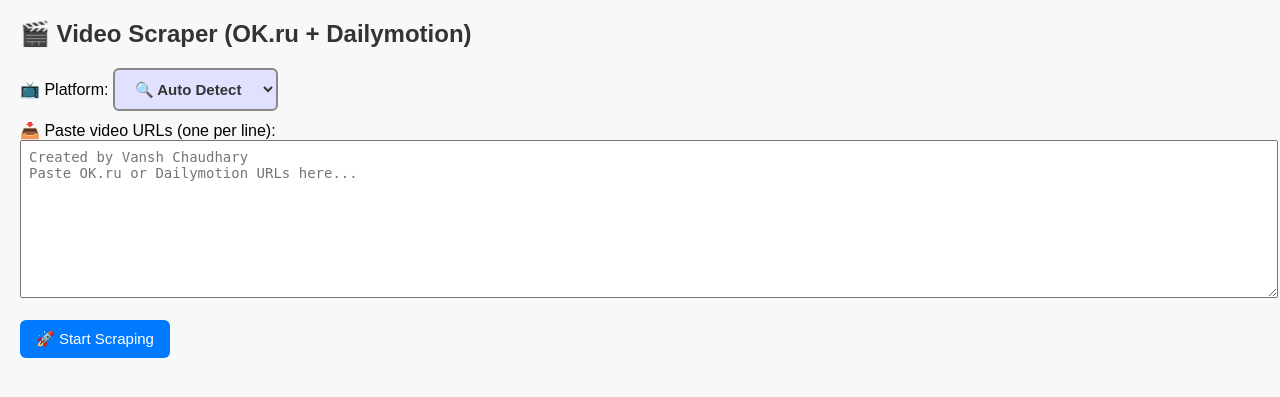
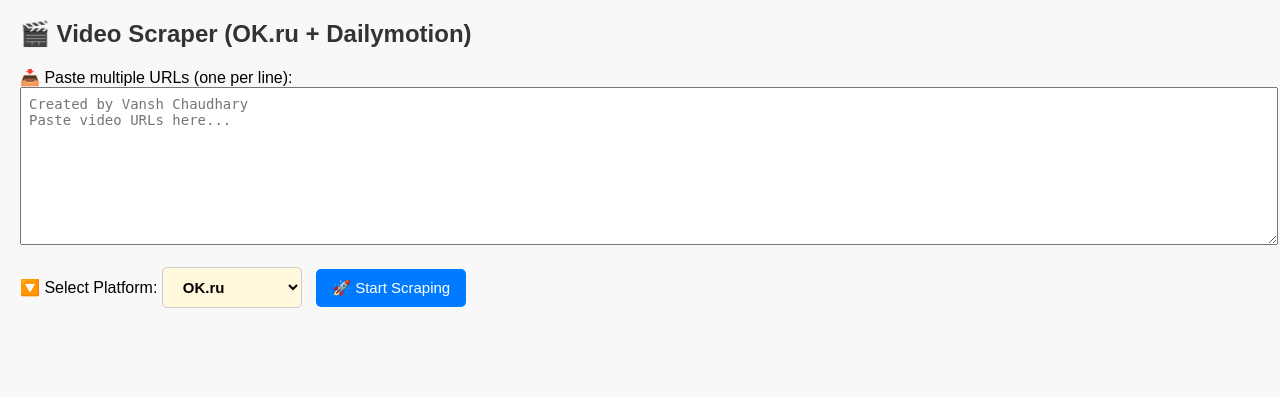
Before and after one commit to vchaudhary-eng/ok-scraper, a FastAPI app: page / in a window 1280 px wide. Shown: the top 397 px of the page. Run offline with FastAPI, Linux system fonts and the light colour scheme.

Commit message:
Update index.html

```diff
--- a/templates/index.html
+++ b/templates/index.html
@@ -2,7 +2,7 @@
 <html lang="en">
 <head>
   <meta charset="UTF-8">
-  <title>🎬 Video Scraper (OK.ru + Dailymotion)</title>
+  <title>🎬 Video Scraper</title>
   <style>
     body { font-family: Arial, sans-serif; margin: 20px; background: #f8f8f8; }
     h2 { color: #333; }
@@ -10,19 +10,17 @@
     button, select {
       padding: 10px 16px;
       font-size: 15px;
-      border-radius: 6px;
-      border: none;
+      border-radius: 5px;
+      border: 1px solid #ccc;
+      margin-right: 10px;
       cursor: pointer;
     }
+    button { background: #007BFF; color: white; border: none; }
+    button:hover { background: #0056b3; }
     select {
-      background: #e0e0ff;
-      color: #333;
-      margin-bottom: 10px;
+      background: #fff8dc;
       font-weight: bold;
-      border: 2px solid #888;
     }
-    button { background: #007BFF; color: white; }
-    button:hover { background: #0056b3; }
     table { width: 100%; border-collapse: collapse; margin-top: 20px; }
     th, td { padding: 8px; border: 1px solid #ccc; font-size: 14px; }
     th { background: #eee; }
@@ -37,16 +35,14 @@
   <h2>🎬 Video Scraper (OK.ru + Dailymotion)</h2>
 
   <form id="scrapeForm">
-    <label>📺 Platform:</label>
+    <label>📥 Paste multiple URLs (one per line):</label><br>
+    <textarea id="urlInput" placeholder="Created by Vansh Chaudhary&#10;Paste video URLs here..."></textarea>
+    <br><br>
+    <label>🔽 Select Platform:</label>
     <select id="platformSelect">
-      <option value="auto">🔍 Auto Detect</option>
-      <option value="okru">🟠 OK.ru</option>
-      <option value="dailymotion">🔵 Dailymotion</option>
+      <option value="okru">OK.ru</option>
+      <option value="dailymotion">Dailymotion</option>
     </select>
-    <br>
-    <label>📥 Paste video URLs (one per line):</label><br>
-    <textarea id="urlInput" placeholder="Created by Vansh Chaudhary&#10;Paste OK.ru or Dailymotion URLs here..."></textarea>
-    <br><br>
     <button type="submit">🚀 Start Scraping</button>
   </form>
 
@@ -54,8 +50,16 @@
 
   <table id="resultsTable" style="display:none;">
     <thead>
-      <tr id="headerRow">
-        <!-- Dynamic headers will be inserted here -->
+      <tr>
+        <th>#</th>
+        <th>URL</th>
+        <th>Title</th>
+        <th>Duration</th>
+        <th>Upload Date</th>
+        <th>Views</th>
+        <th>Channel Name</th>
+        <th>Subscribers</th>
+        <th>Profile URL</th>
       </tr>
     </thead>
     <tbody></tbody>
@@ -67,58 +71,28 @@
     const table = document.getElementById('resultsTable');
     const tbody = table.querySelector('tbody');
     const copyBtn = document.getElementById('copyBtn');
-    const headerRow = document.getElementById('headerRow');
     const platformSelect = document.getElementById('platformSelect');
-
-    function getHeaders(platform) {
-      if (platform === "dailymotion") {
-        return ["#", "URL", "Title", "Duration", "Upload Date", "Views", "Likes", "Description", "Tags", "Channel Name", "Subscribers", "Profile URL"];
-      } else {
-        return ["#", "URL", "Title", "Duration", "Upload Date", "Views", "Channel Name", "Subscribers", "Profile URL"];
-      }
-    }
-
-    function updateTableHeaders(platform) {
-      const headers = getHeaders(platform);
-      headerRow.innerHTML = headers.map(h => `<th>${h}</th>`).join('');
-    }
 
     form.addEventListener('submit', async function (e) {
       e.preventDefault();
       const urls = textarea.value.trim().split('\n').filter(Boolean);
-      const selectedPlatform = platformSelect.value;
+      const platform = platformSelect.value;
+      tbody.innerHTML = '';
       if (urls.length === 0) return;
 
-      tbody.innerHTML = '';
       table.style.display = 'table';
       copyBtn.style.display = 'inline-block';
 
       for (let i = 0; i < urls.length; i++) {
         const url = urls[i];
         const row = tbody.insertRow();
-        row.innerHTML = `<td>${i + 1}</td><td>${url}</td><td colspan="11" class="loading">⏳ Scraping...</td>`;
+        row.innerHTML = `<td>${i + 1}</td><td>${url}</td><td colspan="7" class="loading">⏳ Scraping...</td>`;
 
         try {
-          const res = await fetch(`/api/scrape?url=${encodeURIComponent(url)}`);
+          const res = await fetch(`/api/scrape?url=${encodeURIComponent(url)}&platform=${platform}`);
           const data = await res.json();
 
-          const isDM = url.includes("dailymotion.com");
-          updateTableHeaders(isDM ? "dailymotion" : "okru");
-
-          row.innerHTML = isDM ? `
-            <td>${i + 1}</td>
-            <td><a href="${url}" target="_blank">${url}</a></td>
-            <td>${data.title || '-'}</td>
-            <td>${data.duration || '-'}</td>
-            <td>${data.upload_date || '-'}</td>
-            <td>${data.views || '-'}</td>
-            <td>${data.likes || '-'}</td>
-            <td>${data.description || '-'}</td>
-            <td>${data.tags || '-'}</td>
-            <td>${data.channel_name || '-'}</td>
-            <td>${data.subscriber_count || '-'}</td>
-            <td>${data.profile_url ? `<a href="${data.profile_url}" target="_blank">${data.profile_url}</a>` : 'N/A'}</td>
-          ` : `
+          row.innerHTML = `
             <td>${i + 1}</td>
             <td><a href="${url}" target="_blank">${url}</a></td>
             <td>${data.title || '-'}</td>
@@ -130,7 +104,11 @@
             <td>${data.profile_url ? `<a href="${data.profile_url}" target="_blank">${data.profile_url}</a>` : 'N/A'}</td>
           `;
         } catch (err) {
-          row.innerHTML = `<td>${i + 1}</td><td>${url}</td><td colspan="11" class="error">❌ Error scraping</td>`;
+          row.innerHTML = `
+            <td>${i + 1}</td>
+            <td>${url}</td>
+            <td colspan="7" class="error">❌ Error scraping</td>
+          `;
         }
       }
     });
@@ -148,7 +126,9 @@
 
       navigator.clipboard.writeText(text).then(() => {
         copyBtn.innerText = '✅ Copied!';
-        setTimeout(() => { copyBtn.innerText = '📋 Copy Table'; }, 1500);
+        setTimeout(() => {
+          copyBtn.innerText = '📋 Copy Table';
+        }, 1500);
       }).catch(() => {
         alert('Clipboard copy failed. Try again.');
       });
```
